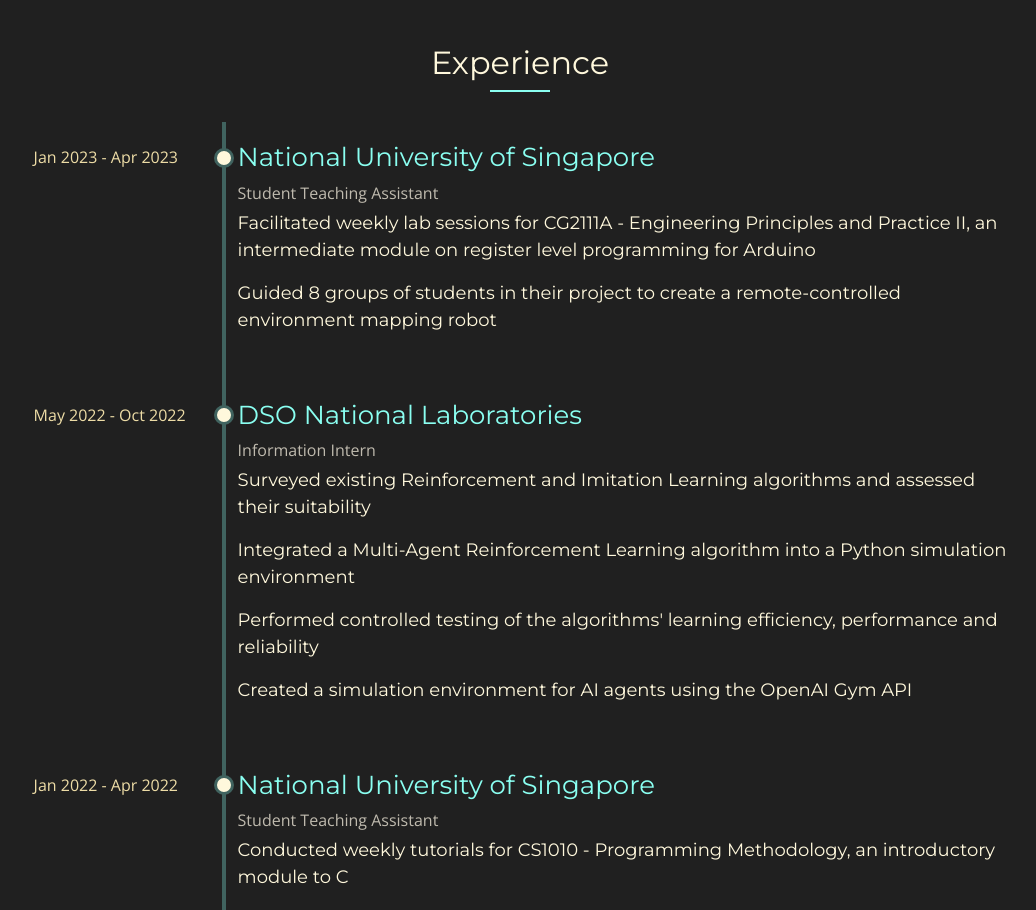
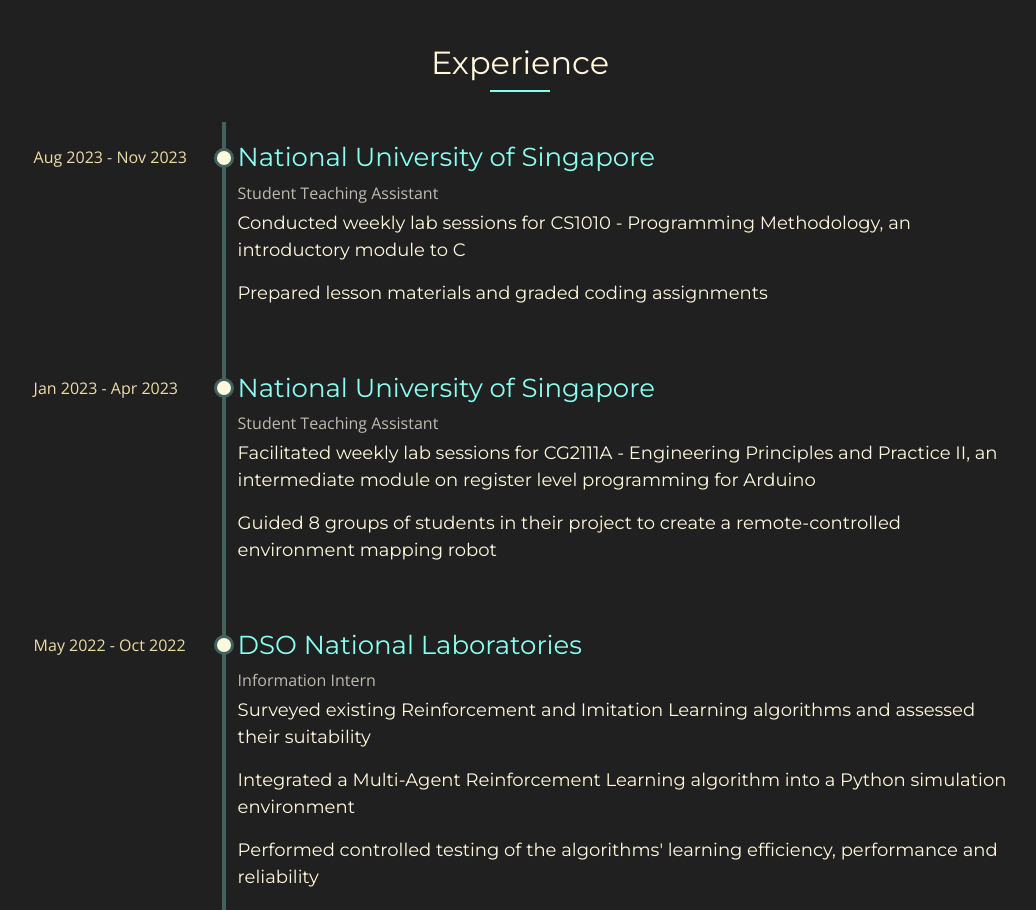
Before and after one commit to justinfidelis/justinfidelis.github.io, a React (Create React App) app in the folder portfolio/: page / in a window 1280 px wide. Shown: the part 2500-3410 px from the top of the page, without its empty margins (120-1156 px from the left). Built offline with nearby package versions, Linux system fonts and the light colour scheme.

Commit message:
Update experience

```diff
--- a/portfolio/src/components/experience/Experience.jsx
+++ b/portfolio/src/components/experience/Experience.jsx
@@ -1,10 +1,19 @@
-import React, {useState} from 'react';
+import React from 'react';
 import Row from "react-bootstrap/Row";
 import Container from "react-bootstrap/Container";
 import Timeline from '../timeline/Timeline';
 
 const Experience = () => {
     const experienceData = [
+      {
+        title: "National University of Singapore",
+        subtitle: "Student Teaching Assistant",
+        date: "Aug 2023 - Nov 2023",
+        text: [
+          "Conducted weekly lab sessions for CS1010 - Programming Methodology, an introductory module to C",
+          "Prepared lesson materials and graded coding assignments",
+        ],
+      },
       {
         title: "National University of Singapore",
         subtitle: "Student Teaching Assistant",
--- a/portfolio/src/components/timeline/Timeline.jsx
+++ b/portfolio/src/components/timeline/Timeline.jsx
@@ -1,6 +1,4 @@
 import React from "react";
-import Row from "react-bootstrap/Row";
-import Col from "react-bootstrap/Col";
 import Container from "react-bootstrap/Container";
 import TimelineItem from "./TimelineItem";
 
```
